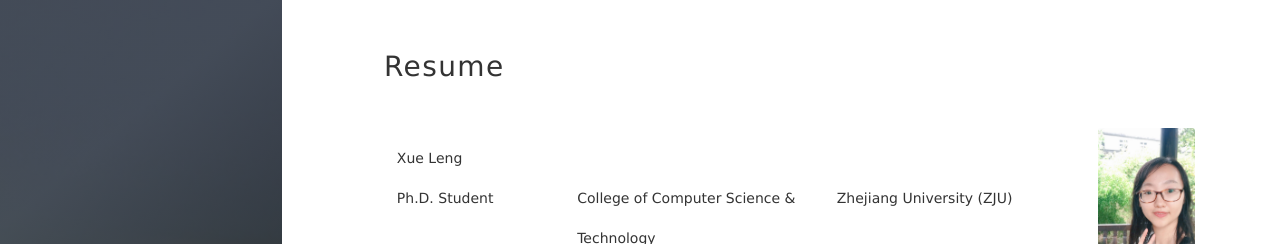
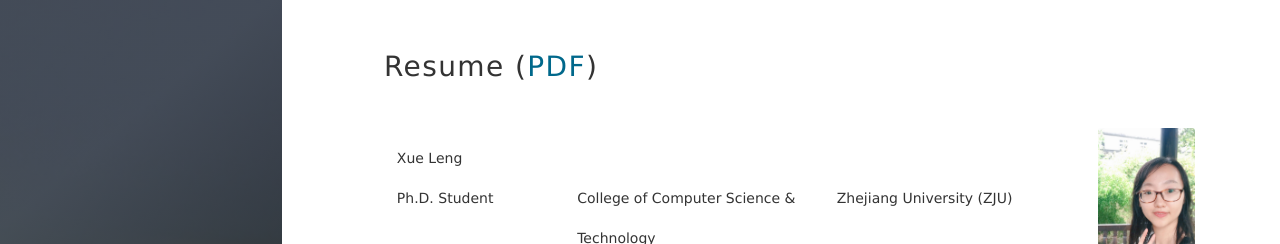
Before and after one commit to lxv458/OldWeb, a Jekyll site: the page built from index.md, in a window 1280 px wide and 900 px high. Shown: the top 244 px of the window. Built offline with Jekyll 4.4.1, drawn with Linux system fonts in a browser that asks for light colours; nearby versions of some CDN libraries; our own code applies the rules of GitHub Pages for plain Markdown files; the list of posts is cut into pages by our own code; comment, search, counter and statistics services are not loaded.

Commit message:
add cv pdf

```diff
--- a/index.md
+++ b/index.md
@@ -1,5 +1,5 @@
 ---
-title: Resume
+title: Resume (<a href="http://www.lengxue.space/images/leng/resume/cv_English.pdf">PDF</a>)
 ---
 <table>
   <tr>
@@ -240,3 +240,5 @@ title: Resume
     <td align="right">Dec. 2011</td>
   </tr>
 </table>
+
+Download <a href="http://www.lengxue.space/images/leng/resume/cv_English.pdf">PDF File</a>
```
Also changed, not shown: 1 other file.
